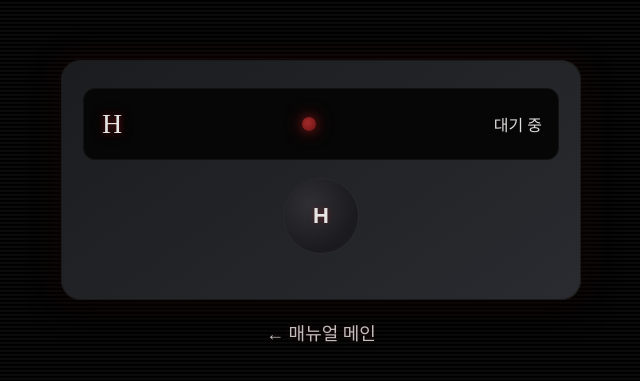
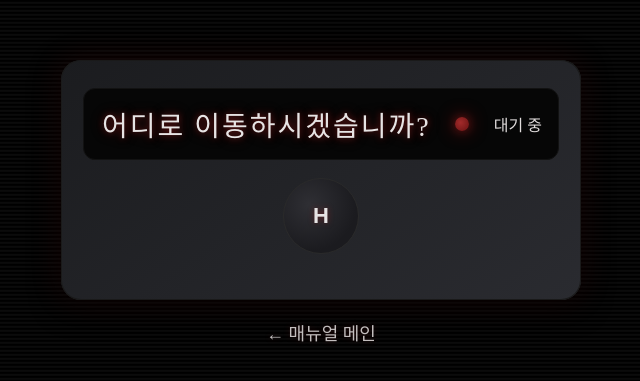
Before and after one commit to KJW-623/YOURCAST, a React (Create React App) app: page /manual/h in a window 1280 px wide. Shown: the part 197-578 px from the top of the page, without its empty margins (319-959 px from the left). Built offline with nearby package versions, Linux system fonts and the light colour scheme; a web font is replaced by a local one.

Commit message:
제목 수정

```diff
--- a/src/Home/manual/ManualMain.js
+++ b/src/Home/manual/ManualMain.js
@@ -15,7 +15,7 @@ const ManualMain = () => {
         />
 
         {/* 1~5F */}
-        <div className="button-wrapper left" style={{ top: '62.9%', left: '10%' }}>
+        <div className="button-wrapper left" style={{ top: '64%', left: '10%' }}>
           <div className="floor-button" onClick={() => navigate('/manual/1f')}>1~5 F</div>
         </div>
 
@@ -25,27 +25,27 @@ const ManualMain = () => {
         </div>
 
         {/* ??? */}
-        <div className="button-wrapper left" style={{ top: '42.8%', left: '10%' }}>
+        <div className="button-wrapper left" style={{ top: '42%', left: '10%' }}>
           <div className="floor-button" onClick={() => navigate('/manual/mystery')}> ■■■ </div>
         </div>
 
         {/* 9~12F */}
-        <div className="button-wrapper right" style={{ top: '56%', left: '73%' }}>
+        <div className="button-wrapper right" style={{ top: '56.5%', left: '73%' }}>
           <div className="floor-button" onClick={() => navigate('/manual/9f')}>9~12 F</div>
         </div>
 
         {/* 15~20F */}
-        <div className="button-wrapper right" style={{ top: '42.5%', left: '75%' }}>
+        <div className="button-wrapper right" style={{ top: '42%', left: '75%' }}>
           <div className="floor-button" onClick={() => navigate('/manual/15f')}>15~20 F</div>
         </div>
 
         {/* B1 */}
-        <div className="button-wrapper left" style={{ top: '65.5%', left: '78%' }}>
+        <div className="button-wrapper left" style={{ top: '66.5%', left: '78%' }}>
           <div className="floor-button" onClick={() => navigate('/manual/b1')}> B1 </div>
         </div>
 
         {/* H */}
-        <div className="button-wrapper left" style={{ top: '29%', left: '40%' }}>
+        <div className="button-wrapper left" style={{ top: '27%', left: '40%' }}>
           <div className="floor-button" onClick={() => navigate('/manual/H')}> H </div>
         </div>
       </div>
--- a/src/Home/manual/floor/Floor15to20.js
+++ b/src/Home/manual/floor/Floor15to20.js
@@ -7,7 +7,6 @@ export default function Floor15to20() {
     const [open, setOpen] = useState(false);
     const [locking, setLocking] = useState(false);
 
-    // ⬇️ 버튼 사이즈/간격 상태 (자동 계산)
     const [btnSize, setBtnSize] = useState(72);
     const [btnGap, setBtnGap] = useState(18);
 
@@ -15,7 +14,6 @@ export default function Floor15to20() {
     const rowRef = useRef(null);
     const navigate = useNavigate();
 
-    // 한 줄 유지되게 버튼 지름/간격 계산
     useEffect(() => {
         const COUNT = 6;
         const MAX = 76;
@@ -24,18 +22,16 @@ export default function Floor15to20() {
 
         const recalc = () => {
             if (!rowRef.current) return;
-            const w = rowRef.current.offsetWidth; // 패널 안, 버튼 줄의 실제 폭
-            // 1차 시도: 기본 간격 18px
+            const w = rowRef.current.offsetWidth;
             let gap = 18;
             let size = Math.floor((w - gap * (COUNT - 1)) / COUNT);
 
-            // 너무 크면 상한, 너무 작으면 간격을 12로 줄여 재계산
             size = Math.min(size, MAX);
             if (size < MID) {
                 gap = 12;
                 size = Math.floor((w - gap * (COUNT - 1)) / COUNT);
             }
-            // 최솟값 보정
+
             size = Math.max(size, MIN);
 
             setBtnGap(gap);
@@ -47,7 +43,6 @@ export default function Floor15to20() {
         return () => window.removeEventListener('resize', recalc);
     }, []);
 
-    // 타이머 정리
     useEffect(() => () => {
         timers.current.forEach(clearTimeout);
         timers.current = [];
@@ -75,12 +70,12 @@ export default function Floor15to20() {
         <div className="elev-page">
             <div className={`elev-panel ${open ? 'doors-open' : ''}`} style={{ padding: '30px 36px 32px' }}>
                 <div className="elev-display">
-                    <span className="elev-range">15~20F</span>
+                    <span className="elev-range">어디로 이동하시겠습니까?</span>
                     <span className="elev-indicator" />
                     <span className="current-floor">{selected ? `>> ${selected}F` : '대기 중'}</span>
                 </div>
 
-                {/* ✔ 한 줄 고정: nowrap + 폭에 맞춰 버튼 크기/간격 자동 계산 */}
+                {}
                 <div
                     ref={rowRef}
                     className="elev-buttons centered"
--- a/src/Home/manual/floor/Floor1to5.js
+++ b/src/Home/manual/floor/Floor1to5.js
@@ -1,21 +1,18 @@
-// src/Home/manual/floor/Floor1to5.js
-import React, { useEffect, useRef, useState } from 'react';
+import { useEffect, useRef, useState } from 'react';
 import { useNavigate } from 'react-router-dom';
 import './FloorCommon.css';
 
 export default function Floor1to5() {
     const [selected, setSelected] = useState(null);
     const [open, setOpen] = useState(false);
-    const [locking, setLocking] = useState(false); // 중복 입력 방지
+    const [locking, setLocking] = useState(false);
     const navigate = useNavigate();
 
-    // ✅ JS 문법: 타입 제거
     const timers = useRef([]);
     const addTimer = (id) => {
         timers.current.push(id);
     };
 
-    // 언마운트 시 타이머 정리
     useEffect(() => {
         return () => {
             timers.current.forEach((t) => clearTimeout(t));
@@ -29,14 +26,12 @@ export default function Floor1to5() {
         setSelected(f);
         setOpen(true);
 
-        // 문 열림 연출 후 이동
         addTimer(setTimeout(() => {
             if (f === 1) navigate('/manual/1f/1');
-            else if (f === 5) navigate('/manual/1f/5'); // 5F 허브(또는 상세)
-            else navigate(`/manual/1f/${f}`); // 2,3,4층 -> ErrorPage 라우팅
+            else if (f === 5) navigate('/manual/1f/5');
+            else navigate(`/manual/1f/${f}`);
         }, 650));
 
-        // 문 닫힘 복구
         addTimer(setTimeout(() => {
             setOpen(false);
             setLocking(false);
@@ -54,7 +49,7 @@ export default function Floor1to5() {
         <div className="elev-page">
             <div className={`elev-panel ${open ? 'doors-open' : ''}`}>
                 <div className="elev-display" role="region" aria-label="1~5층 엘리베이터 패널">
-                    <span className="elev-range">1~5F</span>
+                    <span className="elev-range">어디로 이동하시겠습니까?</span>
                     <span className="elev-indicator" />
                     <span className="current-floor" aria-live="polite">
                         {selected ? `>> ${selected}F` : '대기 중'}
--- a/src/Home/manual/floor/Floor6to8.js
+++ b/src/Home/manual/floor/Floor6to8.js
@@ -28,12 +28,12 @@ export default function Floor6to8() {
         <div className="elev-page">
             <div className={`elev-panel ${open ? 'doors-open' : ''}`}>
                 <div className="elev-display">
-                    <span className="elev-range">6~8F</span>
+                    <span className="elev-range">어디로 이동하시겠습니까?</span>
                     <span className="elev-indicator" />
                     <span className="current-floor">{selected ? `>> ${selected}F` : '대기 중'}</span>
                 </div>
 
-                {/* 중앙 고정 정렬 */}
+                {}
                 <div className="elev-buttons centered" style={{ '--cols': 3 }}>
                     {[6, 7, 8].map(f => (
                         <button key={f} className="elev-btn" onClick={() => press(f)} disabled={locking} aria-label={`${f}층`}>
--- a/src/Home/manual/floor/Floor9to12.js
+++ b/src/Home/manual/floor/Floor9to12.js
@@ -9,7 +9,6 @@ export default function Floor9to12() {
     const timers = useRef([]);
     const navigate = useNavigate();
 
-    // 언마운트 시 타이머 정리
     useEffect(() => {
         return () => {
             timers.current.forEach(clearTimeout);
@@ -22,9 +21,6 @@ export default function Floor9to12() {
         setLocking(true);
         setSelected(f);
         setOpen(true);
-
-        // 문 열림 연출 후 허브/에러 페이지로 이동
-        // 9 -> /manual/9f/9, 10 -> /manual/9f/10, 11 -> /manual/9f/11(Error), 12 -> /manual/9f/12
         timers.current.push(
             setTimeout(() => navigate(`/manual/9f/${f}`), 600),
             setTimeout(() => {
@@ -38,12 +34,12 @@ export default function Floor9to12() {
         <div className="elev-page">
             <div className={`elev-panel ${open ? 'doors-open' : ''}`}>
                 <div className="elev-display">
-                    <span className="elev-range">9~12F</span>
+                    <span className="elev-range">어디로 이동하시겠습니까?</span>
                     <span className="elev-indicator" />
                     <span className="current-floor">{selected ? `>> ${selected}F` : '대기 중'}</span>
                 </div>
 
-                {/* 중앙 고정 정렬 */}
+                {}
                 <div className="elev-buttons centered" style={{ '--cols': 4 }}>
                     {[9, 10, 11, 12].map((f) => (
                         <button
--- a/src/Home/manual/floor/FloorB1.js
+++ b/src/Home/manual/floor/FloorB1.js
@@ -21,14 +21,12 @@ export default function FloorB1() {
         setLocking(true);
         setSelected('B1');
         setOpen(true);
-
-        // 문 열림 후 허브로 이동
         timers.current.push(
-            setTimeout(() => navigate('/manual/b1/b1'), 600),  // 허브 이동
+            setTimeout(() => navigate('/manual/b1/b1'), 600),
             setTimeout(() => {
                 setOpen(false);
                 setLocking(false);
-            }, 1200) // 도어 리셋
+            }, 1200)
         );
     };
 
@@ -36,12 +34,12 @@ export default function FloorB1() {
         <div className="elev-page">
             <div className={`elev-panel ${open ? 'doors-open' : ''}`}>
                 <div className="elev-display">
-                    <span className="elev-range">B1</span>
+                    <span className="elev-range">어디로 이동하시겠습니까?</span>
                     <span className="elev-indicator" />
                     <span className="current-floor">{selected ? `>> ${selected}` : '대기 중'}</span>
                 </div>
 
-                {/* 버튼 하나만 중앙 정렬 */}
+                {}
                 <div className="elev-buttons centered" style={{ '--cols': 1 }}>
                     <button
                         className="elev-btn"
--- a/src/Home/manual/floor/FloorH.js
+++ b/src/Home/manual/floor/FloorH.js
@@ -17,7 +17,7 @@ export default function FloorH() {
         setSelected('H');
         setOpen(true);
         timers.current.push(
-            setTimeout(() => navigate('/manual/h/h'), 600),   // 허브로 이동
+            setTimeout(() => navigate('/manual/h/h'), 600),
             setTimeout(() => { setOpen(false); setLocking(false); }, 1200)
         );
     };
@@ -26,7 +26,7 @@ export default function FloorH() {
         <div className="elev-page">
             <div className={`elev-panel ${open ? 'doors-open' : ''}`}>
                 <div className="elev-display">
-                    <span className="elev-range">H</span>
+                    <span className="elev-range">어디로 이동하시겠습니까?</span>
                     <span className="elev-indicator" />
                     <span className="current-floor">{selected ? `>> ${selected}` : '대기 중'}</span>
                 </div>
--- a/src/Home/manual/floor/FloorMystery.js
+++ b/src/Home/manual/floor/FloorMystery.js
@@ -18,7 +18,6 @@ export default function FloorMystery() {
         setLocking(true);
         setSelected(symbols[i % symbols.length]);
         setOpen(true);
-        // TODO: navigate('/manual/mis/hidden')
         timers.current.push(setTimeout(() => { setOpen(false); setLocking(false); }, 1000));
     };
 
@@ -31,7 +30,7 @@ export default function FloorMystery() {
                     <span className="current-floor">{selected ? `>> ${selected}` : '대기 중'}</span>
                 </div>
 
-                {/* 중앙 고정 정렬 (5열 × 2행 느낌) */}
+                {}
                 <div className="elev-buttons centered" style={{ '--cols': 5 }}>
                     {Array.from({ length: 10 }).map((_, i) => (
                         <button
```
Lines whose indentation alone changed are shown as unchanged.
